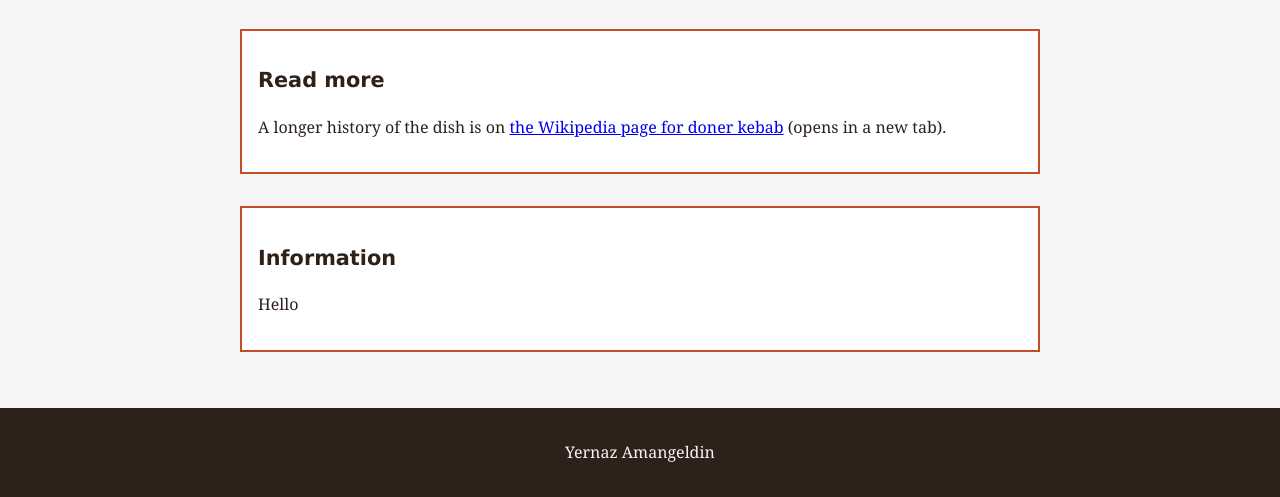
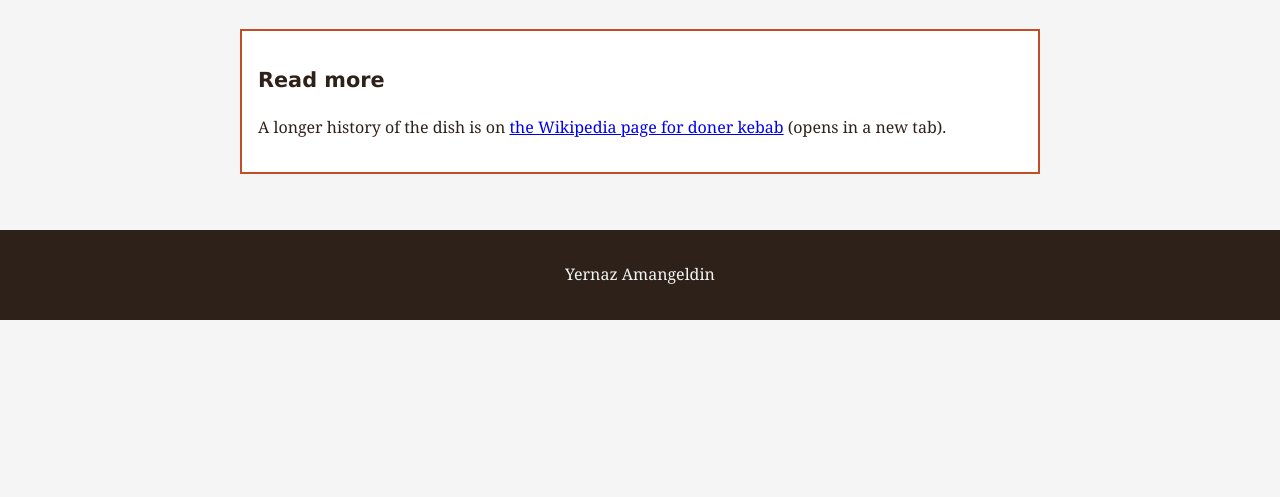
Before and after one commit to A11ert/WebTechnologies, a plain HTML site: page about.html in a window 1280 px wide. Shown: the part 2488-2985 px from the top of the page. After the commit the page ends 2808 px from the top, so only its background shows below. Drawn offline with Linux system fonts and the light colour scheme.

Commit message:
Remove leftover test section from about.html
Co-Authored-By: Claude Opus 5 <noreply@anthropic.com>

```diff
--- a/about.html
+++ b/about.html
@@ -100,14 +100,6 @@
             Wikipedia page for doner kebab</a> (opens in a new tab).
         </p>
     </section>
-
-    <section>
-        <h2>Information</h2>
-        <p>
-            Hello
-        </p>
-
-    </section>
 </main>
 
 <footer>
```
